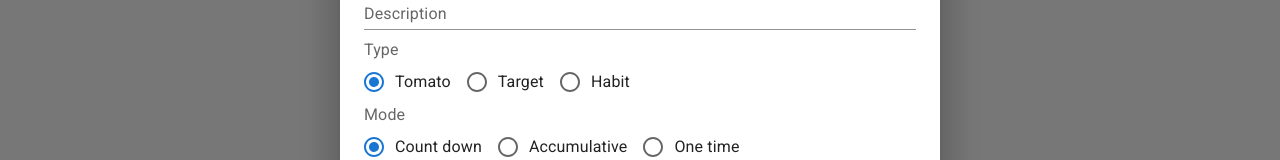
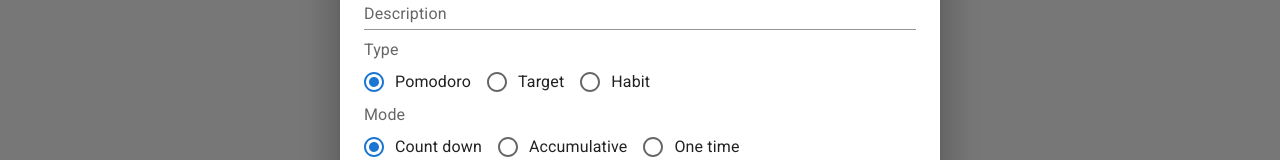
Before and after one commit to 4piu/potatodo, a React (Create React App) app: page / in a window 1280 px wide. Both pictures are taken after a click on the button "add". Shown: the part 325-485 px from the top of the page. Built offline with nearby package versions, Linux system fonts and the light colour scheme.

Commit message:
Rename to pomodoro

```diff
--- a/src/Component/TaskEditor.js
+++ b/src/Component/TaskEditor.js
@@ -31,7 +31,7 @@ class TaskEditor extends PureComponent {
         this.state = {
             taskName: activeTask.name || "",
             taskComment: activeTask.comment || "",
-            taskType: activeTask.type || Task.Type.TOMATO,
+            taskType: activeTask.type || Task.Type.POMODORO,
             taskTimerMode: activeTask.timerMode || TimerMode.COUNT_DOWN,
             taskTargetDeadline: activeTask.targetDeadline || Date.now() + 24 * 3600 * 1000,
             taskHabitPeriod: activeTask.habitPeriod || Task.HabitPeriod.DAILY,
@@ -128,7 +128,7 @@ class TaskEditor extends PureComponent {
     render() {
         const Validator = {
             "name": () => this.state.taskName,
-            "quantity": () => this.state.taskType === Task.Type.TOMATO || this.state.taskQuantity,
+            "quantity": () => this.state.taskType === Task.Type.POMODORO || this.state.taskQuantity,
             "countDown": () => this.state.taskTimerMode !== TimerMode.COUNT_DOWN || (this.state.taskCountDown > 0 && this.state.taskCountDown < 100),
             "restTime": () => this.state.taskTimerMode !== TimerMode.ONETIME || (this.state.taskRestTime > 0 && this.state.taskRestTime < 100)
         };
@@ -151,7 +151,7 @@ class TaskEditor extends PureComponent {
                         <FormLabel id="form-task-type">Type</FormLabel>
                         <RadioGroup row aria-labelledby="form-task-type" value={this.state.taskType}
                             onChange={this.onTypeChange}>
-                            <FormControlLabel value={Task.Type.TOMATO} control={<Radio />} label="Tomato" />
+                            <FormControlLabel value={Task.Type.POMODORO} control={<Radio />} label="Pomodoro" />
                             <FormControlLabel value={Task.Type.TARGET} control={<Radio />} label="Target" />
                             <FormControlLabel value={Task.Type.HABIT} control={<Radio />} label="Habit" />
                         </RadioGroup>
--- a/src/Utility/Task.js
+++ b/src/Utility/Task.js
@@ -11,7 +11,7 @@ const TimerMode = Object.freeze({
  * @constructor
  * @public
  * @property {string} uuid object id
- * @property {Type} type tomato, target, or habit
+ * @property {Type} type pomodoro, target, or habit
  * @property {string} name the name of the task
  * @property {TimerMode} timerMode count down, accumulative, or onetime
  * @property {string} comment user defined comment
@@ -26,7 +26,7 @@ const TimerMode = Object.freeze({
  */
 class Task {
     static Type = Object.freeze({
-        TOMATO: 0,
+        POMODORO: 0,
         TARGET: 1,
         HABIT: 2
     });
```
